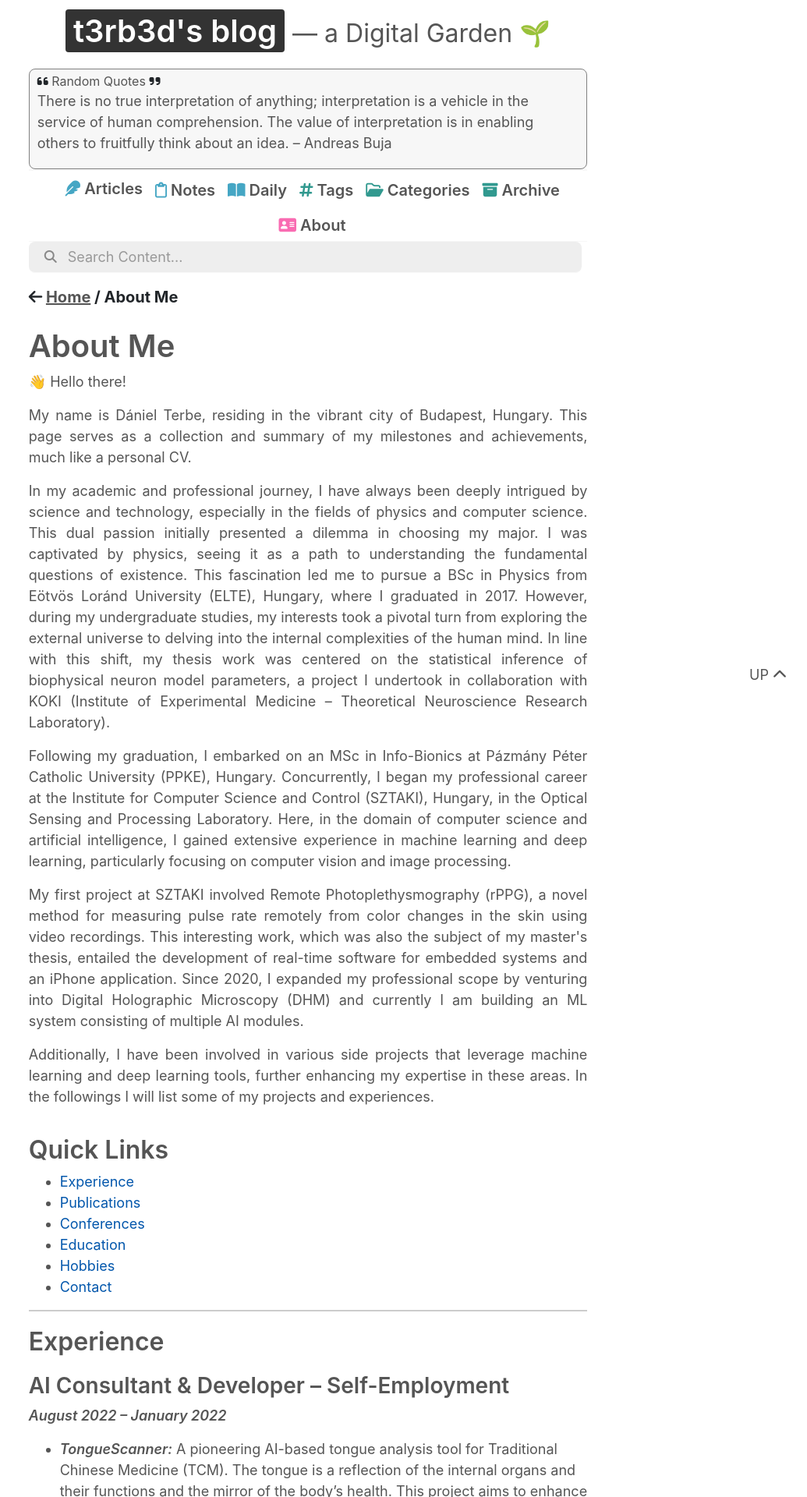
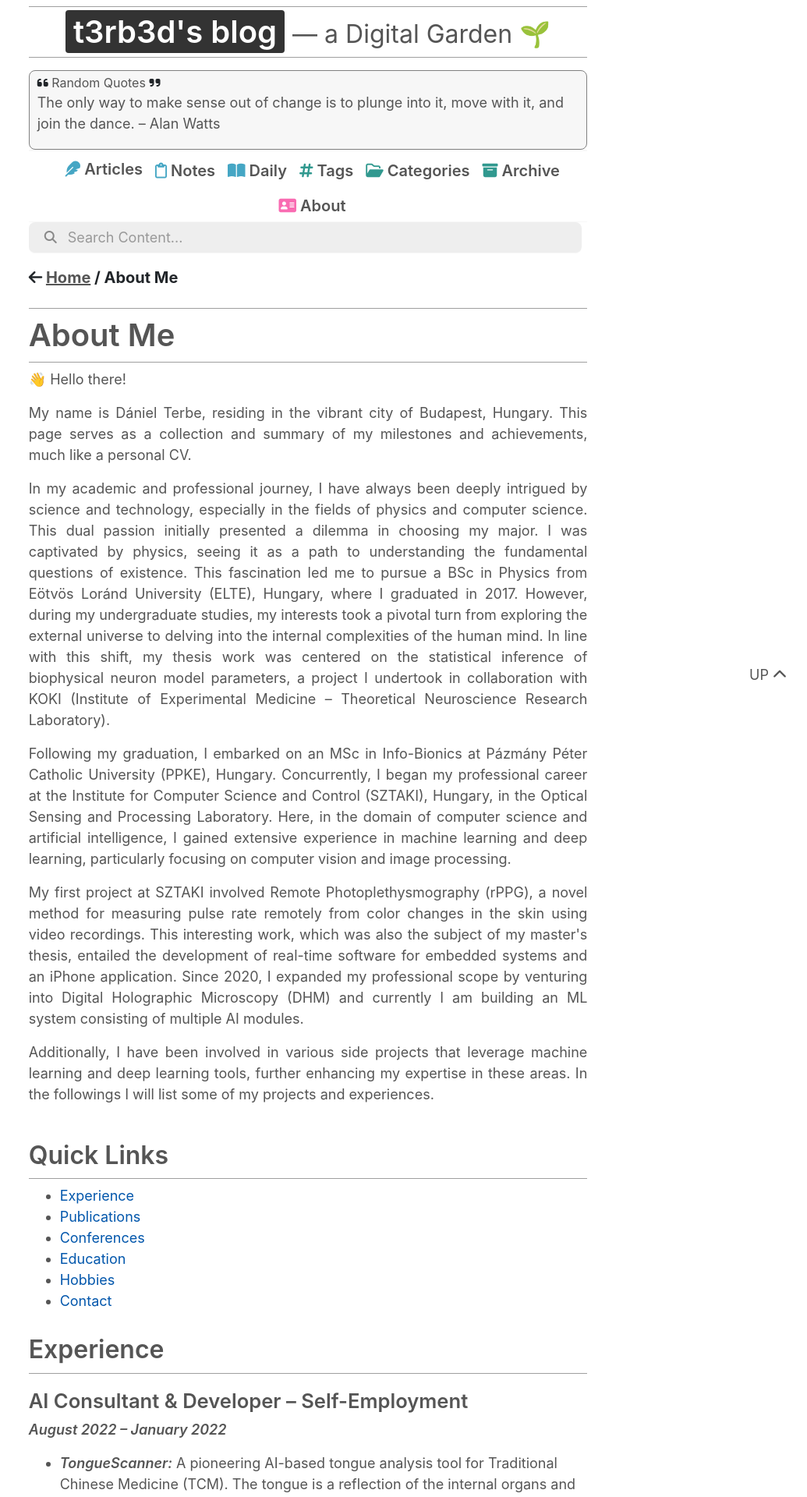
Before and after one commit to terbed/blog, a Jekyll site: the page built from _pages/about.md, in a window 1280 px wide. Shown: the top 1920 px of the page at 78% size, without its empty margins (245-1280 px from the left). Built offline with Jekyll 4.4.1, drawn with Linux system fonts in a browser that asks for light colours; nearby versions of some CDN libraries; comment, search, counter and statistics services are not loaded.

Commit message:
minor style upgrades

```diff
--- a/_includes/scripts.html
+++ b/_includes/scripts.html
@@ -91,6 +91,8 @@
       "Remember that what you now have was once among the things you only hoped for. – Epicurus",
       "Suffering arises from trying to control what is uncontrollable, or from neglecting what is within our power. – Epictetus",
       "God, grant me the serenity to accept the things I cannot change,the courage to change the things I can, and the wisdom to know the difference. – Reinhold Niebuhr",
+      "I learned very early the difference between knowing the name of something and knowing something. – Richard Feynman",
+
   ];
 
   function displayRandomQuote() {
--- a/assets/css/highlight.css
+++ b/assets/css/highlight.css
@@ -280,3 +280,17 @@
   font-size: .95em; /* Maintaining smaller font size */
   line-height: 1.5; /* Spacing between lines */
 }
+
+figure {
+  border-top: 1px solid #c2c2c2;  /* Top border line */
+  border-bottom: 1px solid #c2c2c2;  /* Bottom border line */
+  padding: 10px 0;  /* Padding between content and lines */
+  margin: 20px 0;  /* Spacing around the figure */
+}
+
+figcaption {
+  text-align: center;  /* Center the caption */
+  font-size: 0.9em;
+  /* top padding */
+  padding-top: 10px;
+}
--- a/assets/css/style.css
+++ b/assets/css/style.css
@@ -46,6 +46,48 @@
   color: #555555;
   font-weight: 600;
   margin-top: 20px;
+}
+
+h1 {
+  color: #555555;  /* Change to desired color or remove to keep the same */
+  font-weight: 600;  /* Keep or adjust if necessary */
+  margin-top: 20px;  /* Keep or adjust if necessary */
+
+  border-top: 1px solid #9f9f9f;  /* Top border line */
+  border-bottom: 1px solid #9f9f9f;  /* Bottom border line */
+  padding: 10px 0;  /* Padding between the header text and lines */
+}
+h2 {
+  color: #555555;  /* Change to desired color or remove to keep the same */
+  font-weight: 600;  /* Keep or adjust if necessary */
+  margin-top: 20px;  /* Keep or adjust if necessary */
+
+  border-bottom: 1px solid #9f9f9f;  /* Bottom border line */
+  padding: 10px 0;  /* Padding between the header text and lines */
+}
+h3 {
+  color: #555555;  /* Change to desired color or remove to keep the same */
+  font-weight: 600;  /* Keep or adjust if necessary */
+  margin-top: 20px;  /* Keep or adjust if necessary */
+  font-size: 1.6em;
+}
+h4 {
+  color: #555555;  /* Change to desired color or remove to keep the same */
+  font-weight: 600;  /* Keep or adjust if necessary */
+  margin-top: 20px;  /* Keep or adjust if necessary */
+  font-size: 1.4em;
+}
+h5 {
+  color: #555555;  /* Change to desired color or remove to keep the same */
+  font-weight: 600;  /* Keep or adjust if necessary */
+  margin-top: 20px;  /* Keep or adjust if necessary */
+  font-size: 1.2em;
+}
+h6 {
+  color: #555555;  /* Change to desired color or remove to keep the same */
+  font-weight: 600;  /* Keep or adjust if necessary */
+  margin-top: 20px;  /* Keep or adjust if necessary */
+  font-size: 1.0em;
 }
 
 a,
@@ -1160,7 +1202,7 @@
 }
 
 figcaption {
-  text-align: center;
+  text-align: left;
   padding-bottom: 20px;
 }
 
```
Also changed, not shown: _notes/cusum-filter.md (+7 -3 lines), _pages/about.md (+6 -6 lines).
